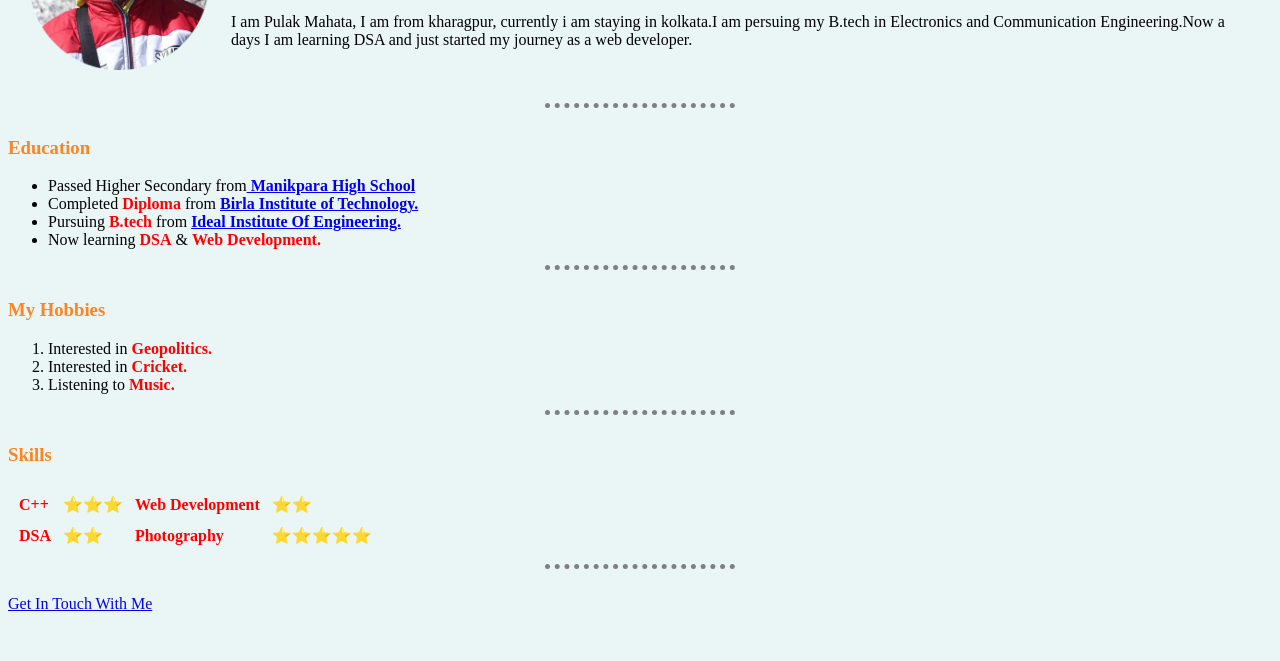
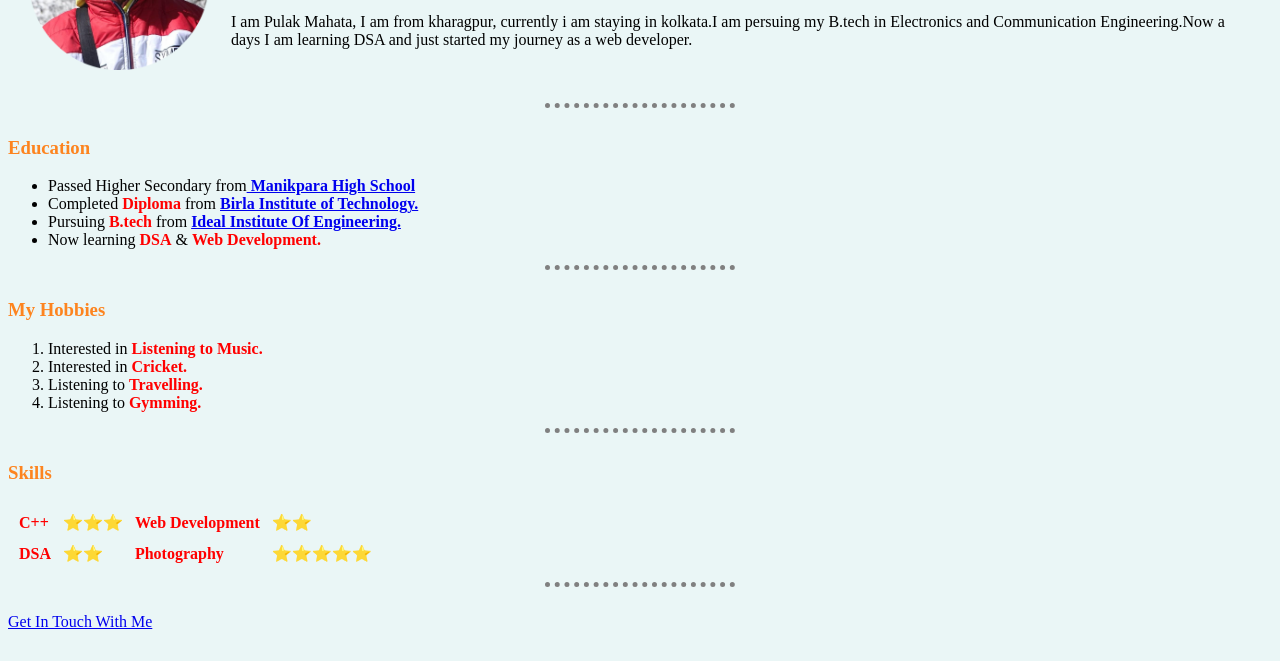
Before and after one commit to pulak-mahata/Cv, a plain HTML site: page index.html in a window 1280 px wide. Shown: the part 139-800 px from the top of the page. Drawn offline with Linux system fonts and the light colour scheme.

Commit message:
Update index.html

```diff
--- a/index.html
+++ b/index.html
@@ -31,9 +31,10 @@
   <hr>
   <h3>My Hobbies</h3>
   <ol>
-    <li>Interested in <strong>Geopolitics.</strong> </li>
+    <li>Interested in <strong>Listening to Music.</strong> </li>
     <li>Interested in <strong>Cricket.</strong> </li>
-    <li>Listening to <strong>Music.</strong> </li>
+    <li>Listening to <strong>Travelling.</strong> </li>
+    <li>Listening to <strong>Gymming.</strong> </li>
   </ol>
   <hr>
   <p>
```
